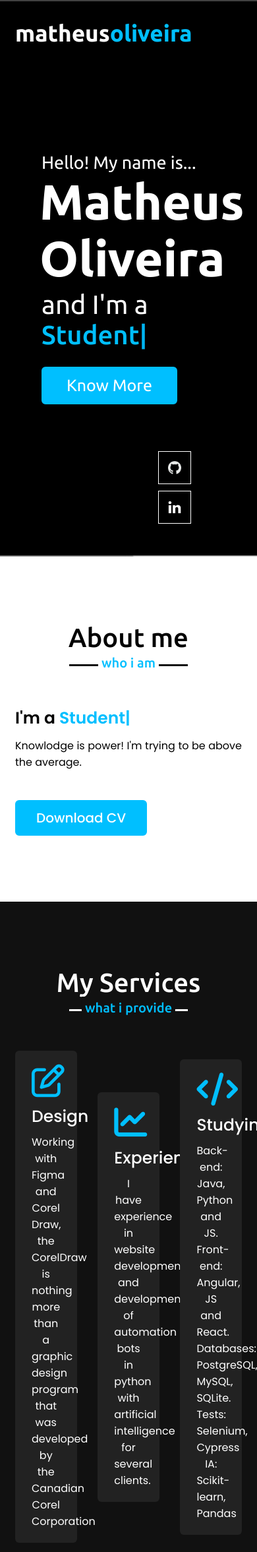
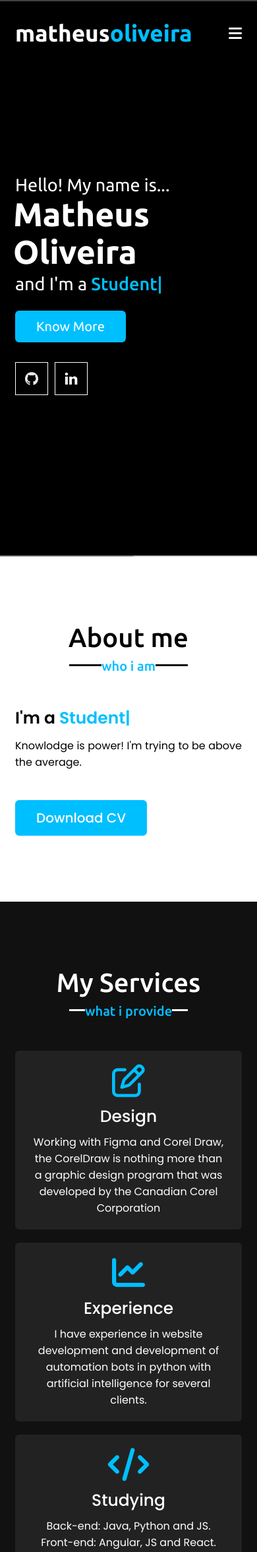
Before and after one commit to matheusosp/portfolio_template, a Django app: page / in a window 390 px wide; the page is wider, and only the part inside the window is pictured. Shown: the top 2353 px of that part at 66% size. Run offline with Django 3.2, Linux system fonts and the light colour scheme; data comes from the database, SQL or seed files in the repository; some libraries are stand-ins or nearby versions.

Commit message:
responsividade

```diff
--- a/core/static/css/projects.min.css
+++ b/core/static/css/projects.min.css
@@ -65,7 +65,7 @@
     border: 2px solid #000;
 }
 #showProjects{
-    display: inline-block;
+    display: block;
     background: #00BFFF;
     color: #fff;
     font-size: 25px;
@@ -74,7 +74,7 @@
     border: 2px solid #00BFFF;
     transition: all 0.3s ease;
     cursor:pointer;
-    margin: 50px auto auto 42%;
+    margin: 50px auto auto auto;
 }
 #showProjects:hover{
     color: #00BFFF;
--- a/core/static/css/style.css
+++ b/core/static/css/style.css
@@ -112,7 +112,7 @@ footer span a:hover {
 /* responsive media query start */
 @media (max-width: 1300px) {
     .home .max-width {
-        margin-left: 0px;
+        margin-left: 0px!important;
     }
 }
 
@@ -125,14 +125,14 @@ footer span a:hover {
 
 @media (max-width: 991px) {
     .max-width {
-        padding: 0 50px;
+        padding: 0 50px!important;
     }
 }
 
 @media (max-width: 947px) {
     .menu-btn {
-        display: block;
-        z-index: 999;
+        display: block!important;
+        z-index: 999!important;
     }
 
     .menu-btn i.active:before {
@@ -152,11 +152,11 @@ footer span a:hover {
     }
 
     .navbar .menu.active {
-        left: 0;
+        left: 0 !important;
     }
 
     .navbar .menu li {
-        display: block;
+        display: block !important;
     }
 
     .navbar .menu li a {
@@ -166,87 +166,134 @@ footer span a:hover {
     }
 
     .home .home-content .text-2 {
-        font-size: 70px;
+        font-size: 70px!important;
     }
 
     .home .home-content .text-3 {
-        font-size: 35px;
+        font-size: 35px!important;
     }
 
     .home .home-content a {
-        font-size: 23px;
-        padding: 10px 30px;
+        font-size: 23px!important;
+        padding: 10px 30px!important;
     }
 
     .max-width {
-        max-width: 800px;
+        max-width: 800px!important;
     }
 
     .about .about-content .column {
-        width: 100%;
+        width: 100%!important;
     }
 
     .about .about-content .left {
-        display: flex;
-        justify-content: center;
-        margin: 0 auto 60px;
+        display: flex!important;
+        justify-content: center!important;
+        margin: 0 auto 60px!important;
     }
 
     .about .about-content .right {
-        flex: 100%;
+        flex: 100%!important;
     }
 
     .services .serv-content .card {
-        width: calc(50% - 10px);
-        margin-bottom: 20px;
+        width: calc(50% - 10px)!important;
+        margin-bottom: 20px!important;
     }
 
     .skills .skills-content .column,
     .contact .contact-content .column {
-        width: 100%;
-        margin-bottom: 35px;
+        width: 100%!important;
+        margin-bottom: 35px!important;
     }
     .sci{
-        position: absolute;
-        bottom: 50px;
-        right: initial;
-        flex-direction: row;
+        position: relative!important;
+        display: flex;
+        flex-direction: row!important;
+        margin-top: 0!important;
+        right: 0px!important;
+        top: 20px;
     }
     .sci li a{
         margin: initial;
-        margin-right: 10px;
+        margin-right: 10px!important;
+
     }
 }
 
 @media (max-width: 690px) {
     .max-width {
-        padding: 0 23px;
+        padding: 0 23px!important;
     }
 
     .home .home-content .text-2 {
-        font-size: 60px;
+        font-size: 60px!important;
     }
 
     .home .home-content .text-3 {
-        font-size: 32px;
+        font-size: 32px!important;
     }
 
     .home .home-content a {
-        font-size: 20px;
+        font-size: 20px!important;
     }
 
     .services .serv-content .card,
     .skills .serv-content .column {
-        width: 100%;
+        width: 100% !important;
+    }
+    .sec{
+        padding: 20px!important;
     }
 }
 
 @media (max-width: 500px) {
     .home .home-content .text-2 {
-        font-size: 50px;
+        font-size: 50px!important;
     }
 
     .home .home-content .text-3 {
-        font-size: 27px;
+        font-size: 27px!important;
+    }
+    .info{
+        flex-direction: column!important;
+    }
+    .skills-content{
+        flex-direction: column!important;
+    }
+    .skills.title{
+        width:100%!important;
+    }
+    .skills-content .column{
+        width:100%!important;
+    }
+    .skills-content .info{
+        align-items: normal!important;
+        width: 100%;
+        text-decoration: initial;
+    }
+    .skills-content .info dl{
+        margin-bottom: -80px!important;
+    }
+    section .title::after {
+        padding: 0px !important;
+    }
+
+}
+@media (max-width: 380px) {
+    section .title::before{
+        bottom: -26px!important;
+    }
+    section .title::after {
+        bottom: -35px!important;
+    }
+    .secProjects{
+        padding: 25px!important;
+    }
+    .projectsAll{
+        overflow: auto;
+    }
+    .secProjects .boxProject{
+        width: 100%;
     }
 }
--- a/core/templates/index.html
+++ b/core/templates/index.html
@@ -103,7 +103,7 @@
         button2.onclick = function() {
             var secMin= document.getElementsByName('projectsMin')[0]
             var secAll = document.getElementsByName('secProjects')[0]
-            secMin.style.display = 'flex';
+            secMin.style.display = 'block';
             secAll.style.display = 'none';
         };
     </script>
--- a/core/templates/nav.html
+++ b/core/templates/nav.html
@@ -1,16 +1,17 @@
  <nav class="navbar">
     <div class="max-width">
         <div class="logo"><a href="https://linktr.ee/lucasrmagalhaes">matheus<span>oliveira</span></a></div>
-            <ul class="menu">
-                <li><a href="#home" class="menu-btn">Home</a></li>
-                <li><a href="#about" class="menu-btn">About</a></li>
-                <li><a href="#services" class="menu-btn">Services</a></li>
-                <li><a href="#skills" class="menu-btn">Skills</a></li>
-                <li><a href="#projects" class="menu-btn">Projects</a></li>
-                <li><a href="#contact" class="menu-btn">Contact</a></li>
+        <ul class="menu" name="menu">
+            <li><a href="#home" class="menu-btn" >Home</a></li>
+            <li><a href="#about" class="menu-btn" >About</a></li>
+            <li><a href="#services" class="menu-btn" >Services</a></li>
+            <li><a href="#skills" class="menu-btn" >Skills</a></li>
+            <li><a href="#projects" class="menu-btn" >Projects</a></li>
+            <li><a href="#contact" class="menu-btn" >Contact</a></li>
         </ul>
         <div class="menu-btn">
             <i class="fas fa-bars"></i>
         </div>
     </div>
+
  </nav>
```
Also changed, not shown: core/static/js/script.js (line endings or trailing spaces), 1 other file. Lines whose indentation alone changed are shown as unchanged.
